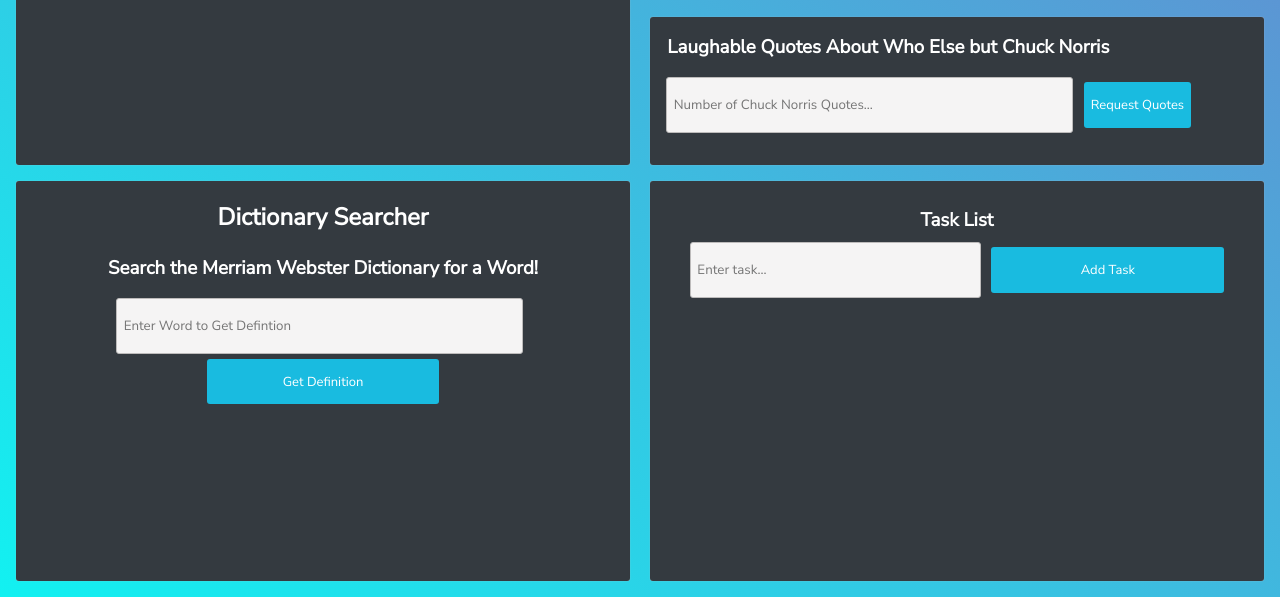
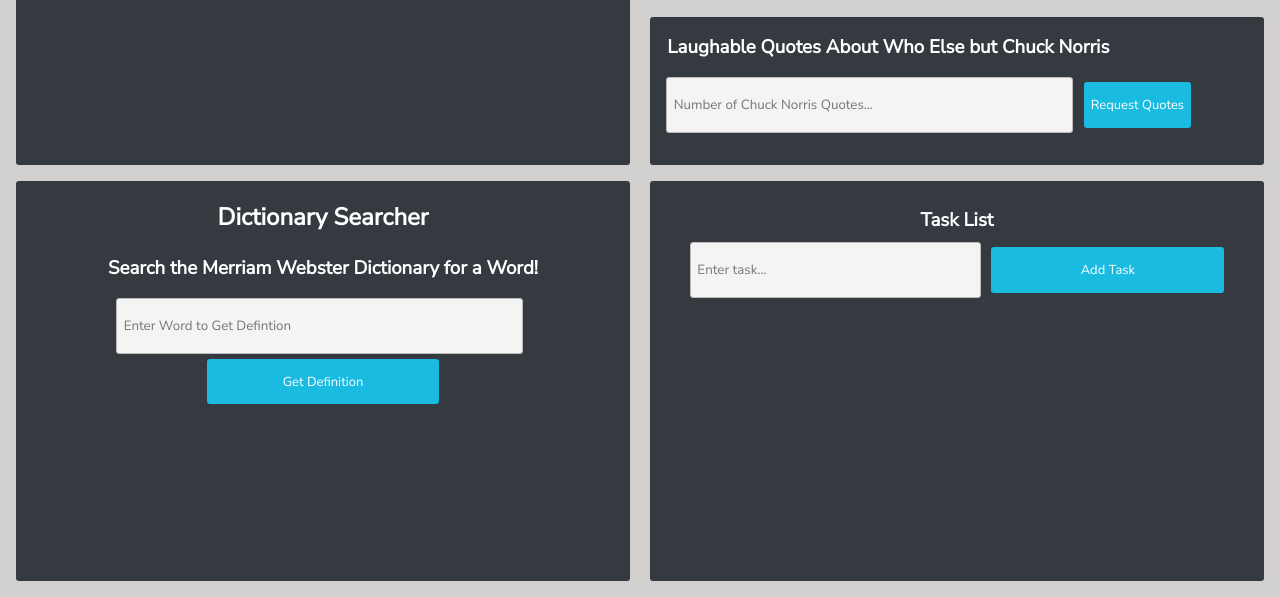
Before and after one commit to kowabunga/Personalized-Home-Page, a plain HTML site: page index.html in a window 1280 px wide. Shown: the part 413-1010 px from the top of the page. Drawn offline with Linux system fonts and the light colour scheme; no server answers.

Commit message:
changed body background color

```diff
--- a/dist/css/styles.css
+++ b/dist/css/styles.css
@@ -14,8 +14,7 @@ html,
 body {
   padding: 0 !important;
   position: relative;
-  background-image: -webkit-gradient(linear, right top, left bottom, from(#6e7fcc), to(#12f1f1));
-  background-image: linear-gradient(to bottom left, #6e7fcc, #12f1f1);
+  background-color: #d3d0d0;
   z-index: 1;
 }
 
--- a/dist/styles.scss
+++ b/dist/styles.scss
@@ -14,7 +14,8 @@ html,
 body {
   padding: 0 !important;
   position: relative;
-  background-image: linear-gradient(to bottom left, rgb(110, 127, 204), rgb(18, 241, 241));
+  // background-image: linear-gradient(to bottom left, rgb(110, 127, 204), rgb(18, 241, 241));
+  background-color: rgb(211, 208, 208);
   z-index: 1;
 }
 
```
Also changed, not shown: 1 other file.
